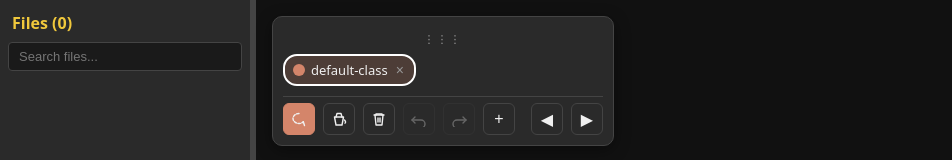
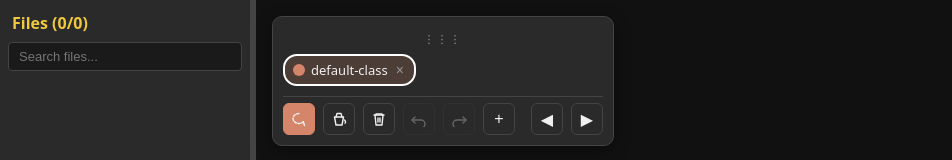
Before and after one commit to Ichigo-Labs/ichigo-annotate, a React (Vite) app: page / in a window 1280 px wide. Shown: the top 160 px of the page, without its empty margins (0-952 px from the left). Built offline with nearby package versions, Linux system fonts and the light colour scheme.

Commit message:
Show total annotated

```diff
--- a/src/app.tsx
+++ b/src/app.tsx
@@ -252,6 +252,7 @@ export function App() {
 				<FileList
 					files={filteredFiles}
 					totalFileCount={appState.general.files.length}
+					annotatedFileCount={appState.general.files.filter((f) => f.annotations.length > 0).length}
 					selectedFileId={appState.ui.selectedFileId}
 					searchQuery={appState.ui.searchQuery}
 					lastDeletedFile={appState.general.lastDeletedFile}
--- a/src/components/FileList.tsx
+++ b/src/components/FileList.tsx
@@ -6,6 +6,7 @@ import styles from "./FileList.module.css";
 interface FileListProps {
 	files: ImageFile[];
 	totalFileCount: number;
+	annotatedFileCount: number;
 	selectedFileId: string | null;
 	searchQuery: string;
 	lastDeletedFile: ImageFile | null;
@@ -26,6 +27,7 @@ interface FileListProps {
 export function FileList({
 	files,
 	totalFileCount,
+	annotatedFileCount,
 	selectedFileId,
 	searchQuery,
 	lastDeletedFile,
@@ -66,7 +68,7 @@ export function FileList({
 
 	return (
 		<div className={styles.container} data-testid="file-list">
-			<div className={styles.header}>Files ({totalFileCount})</div>
+			<div className={styles.header}>Files ({annotatedFileCount}/{totalFileCount})</div>
 
 			<input
 				className={styles.searchInput}
```
Also changed, not shown: tests/components/testFileList.tsx (+2 -1 lines), tests/testApp.tsx (+1 -1 lines).
